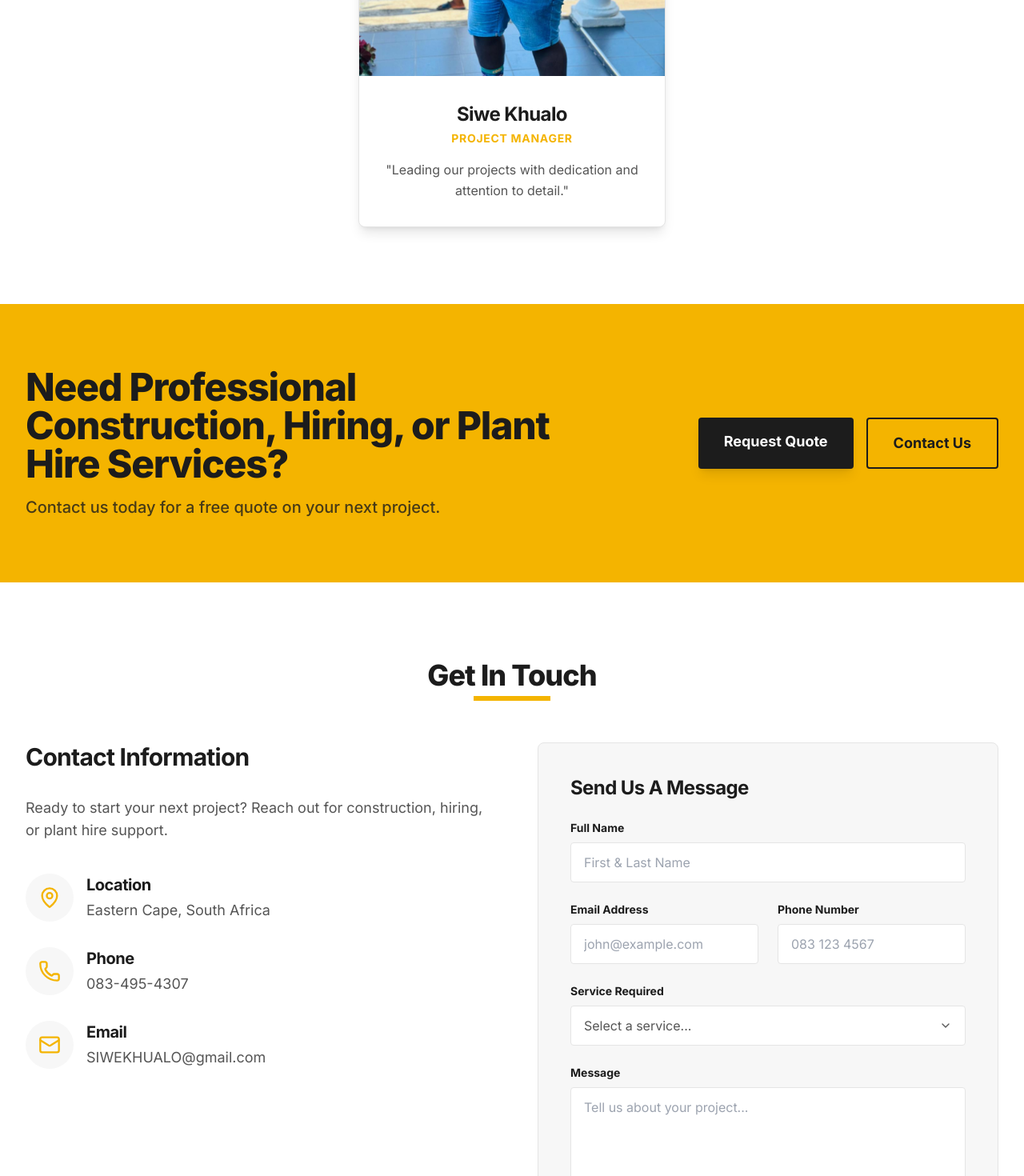
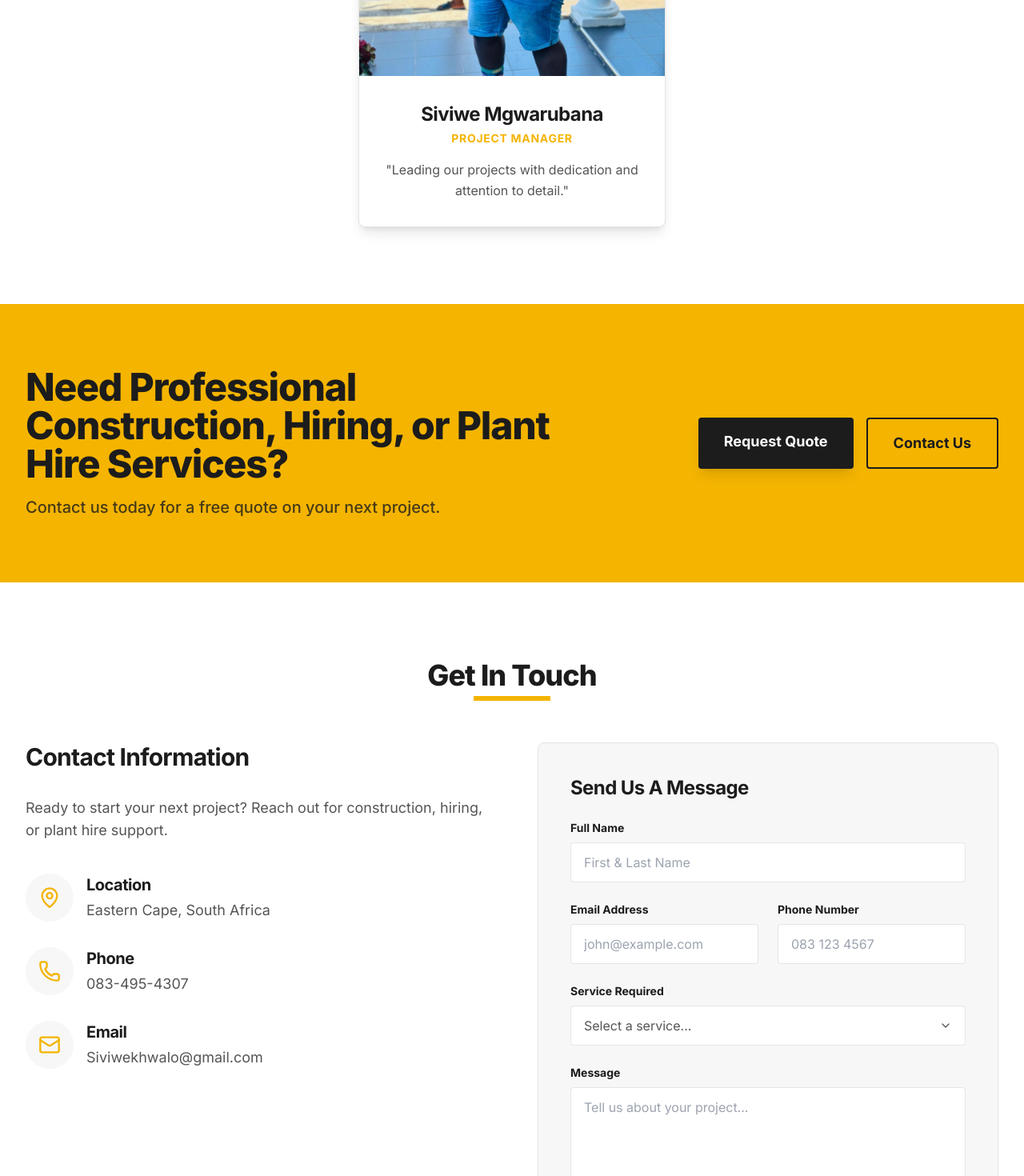
Before and after one commit to MisterWest11/Khualo-Construction-Website, a React (Vite) app: page / in a window 1280 px wide. Shown: the part 5580-7050 px from the top of the page at 80% size. Built offline with nearby package versions, Linux system fonts and the light colour scheme; no server answers.

Commit message:
updated contact

```diff
--- a/src/components/ContactSection.tsx
+++ b/src/components/ContactSection.tsx
@@ -169,7 +169,7 @@ export function ContactSection() {
                   <h4 className="text-xl font-bold text-[#1C1C1C] mb-1">
                     Email
                   </h4>
-                  <p className="text-[#555555] text-lg">SIWEKHUALO@gmail.com</p>
+                  <p className="text-[#555555] text-lg">Siviwekhwalo@gmail.com</p>
                 </div>
               </div>
             </div>
--- a/src/components/TeamSection.tsx
+++ b/src/components/TeamSection.tsx
@@ -39,7 +39,7 @@ export function TeamSection() {
             </div>
             <div className="p-8 text-center">
               <h3 className="text-2xl font-bold text-[#1C1C1C] mb-1">
-                Siwe Khualo
+                Siviwe Mgwarubana
               </h3>
               <p className="text-[#F4B400] font-bold uppercase tracking-wider text-sm mb-4">
                 Project Manager
```
